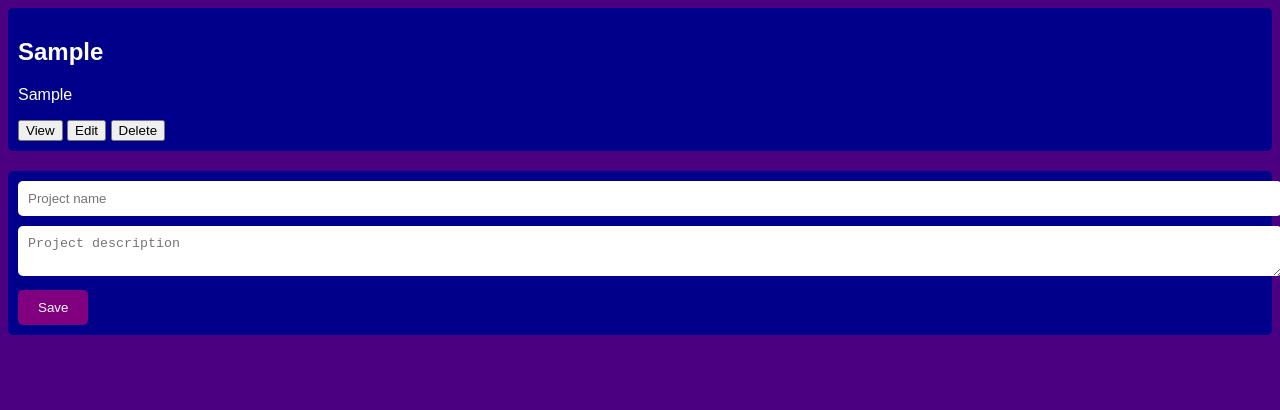
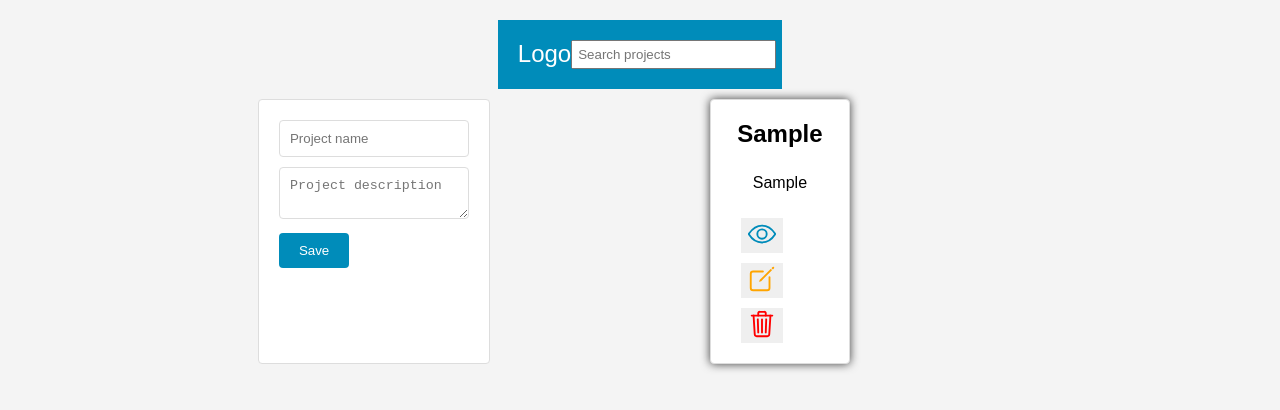
Before and after one commit to Panther-12/teach2give_tasks, a plain HTML site: page project_management_system,/index.html in a window 1280 px wide. Both pictures are taken after typing "Sample", "Sample" into the empty fields and a click on the button "Save". Drawn offline with nearby package versions, Linux system fonts and the light colour scheme.

Commit message:
added the search and edit functionality

```diff
--- a/project_management_system,/index.html
+++ b/project_management_system,/index.html
@@ -4,18 +4,28 @@
     <link rel="stylesheet" type="text/css" href="styles.css">
 </head>
 <body>
-    <div id="project-list"></div>
+    <nav>
+        <div class="logo">Logo</div>
+        <div class="search-container">
+            <input type="text" id="search" placeholder="Search projects">
+        </div>
+    </nav>
+    <div class="container">
         <form id="project-form">
             <input type="hidden" id="project-id">
             <input type="text" id="project-name" placeholder="Project name">
             <textarea id="project-description" placeholder="Project description"></textarea>
             <button type="submit">Save</button>
         </form>
+        <div id="project-list"></div>
+    </div>
     <div id="project-view" style="display: none;">
         <h2 id="project-view-name"></h2>
         <p id="project-view-description"></p>
         <button id="back">Back</button>
     </div>
     <script src="script.js"></script>
+    <script type="module" src="https://unpkg.com/ionicons@7.1.0/dist/ionicons/ionicons.esm.js"></script>
+<script nomodule src="https://unpkg.com/ionicons@7.1.0/dist/ionicons/ionicons.js"></script>
 </body>
 </html>
--- a/project_management_system,/script.js
+++ b/project_management_system,/script.js
@@ -16,11 +16,13 @@ document.addEventListener('DOMContentLoaded', (event) => {
             const div = document.createElement('div');
             div.className = 'project';
             div.innerHTML = `
-                <h2>${project.name}</h2>
-                <p>${project.description}</p>
-                <button class="view">View</button>
-                <button class="edit">Edit</button>
-                <button class="delete">Delete</button>
+            <h2>${project.name}</h2>
+            <p>${project.description}</p>
+            <div class="button-container">
+                <button class="view"><ion-icon name="eye-outline"></ion-icon></button>
+                <button class="edit"><ion-icon name="create-outline"></ion-icon></button>
+                <button class="delete"><ion-icon name="trash-outline"></ion-icon></button>
+            </div>
             `;
             div.querySelector('.view').addEventListener('click', () => {
                 projectViewName.textContent = project.name;
@@ -74,3 +76,16 @@ document.getElementById('back').addEventListener('click', () => {
     projectView.style.display = 'none';
     window.history.pushState({}, '', '/');
 });
+
+document.getElementById('search').addEventListener('input', (event) => {
+    const searchTerm = event.target.value.toLowerCase();
+    const projects = document.querySelectorAll('.project');
+    projects.forEach((project) => {
+        const name = project.querySelector('h2').textContent.toLowerCase();
+        if (name.includes(searchTerm)) {
+            project.style.display = 'flex';
+        } else {
+            project.style.display = 'none';
+        }
+    });
+});
--- a/project_management_system,/styles.css
+++ b/project_management_system,/styles.css
@@ -1,24 +1,71 @@
 body {
-    background-color: indigo;
-    color: white;
+    background-color: #f4f4f4;
     font-family: Arial, sans-serif;
+    padding: 20px;
+    margin: 0;
+    display: flex;
+    flex-direction: column;
+    align-items: center;
 }
 
 #project-list {
-    margin-bottom: 20px;
+    display: flex;
+    flex-wrap: wrap;
+    justify-content: center;
+    width: 100%;
+    max-width: 1200px;
 }
 
 .project {
-    background-color: darkblue;
-    padding: 10px;
-    margin-bottom: 10px;
-    border-radius: 5px;
+    background-color: #fff;
+    margin: 10px;
+    width: calc(33% - 20px);
+    box-sizing: border-box;
+    border: 1px solid #ddd;
+    border-radius: 4px;
+    overflow: hidden;
+    display: flex;
+    flex-direction: column;
+    align-items: center;
+    padding: 20px;
+    box-shadow: 0px 0px 10px 0px rgba(0,0,0,0.75);
+}
+
+.project h2 {
+    margin: 0 0 10px;
+    text-align: center;
+}
+
+.project p {
+    flex-grow: 1;
+    text-align: center;
+}
+
+.project button {
+    margin-top: 10px;
+    border: none;
+    width: fit-content;
+    height: fit-content;
+    background-color: none;
+    margin-left: 10px;
+    cursor: pointer;
+
+    ion-icon{
+        width: 30px;
+        background-color: none;
+        height: 30px;
+    }
 }
 
 #project-form {
-    background-color: darkblue;
-    padding: 10px;
-    border-radius: 5px;
+    width: 100%;
+    max-width: 600px;
+    background-color: #fff;
+    padding: 20px;
+    margin: 10px 0;
+    border: 1px solid #ddd;
+    border-radius: 4px;
+    box-sizing: border-box;
 }
 
 #project-form input,
@@ -26,15 +73,119 @@ body {
     width: 100%;
     margin-bottom: 10px;
     padding: 10px;
-    border-radius: 5px;
-    border: none;
+    border: 1px solid #ddd;
+    border-radius: 4px;
+    box-sizing: border-box;
 }
 
 #project-form button {
     padding: 10px 20px;
     border: none;
-    border-radius: 5px;
-    background-color: purple;
+    border-radius: 4px;
+    background-color: #008CBA;
     color: white;
     cursor: pointer;
 }
+
+#project-view {
+    width: 100%;
+    max-width: 600px;
+    background-color: #fff;
+    padding: 20px;
+    margin: 10px 0;
+    border: 1px solid #ddd;
+    border-radius: 4px;
+    box-sizing: border-box;
+}
+
+#project-view h2 {
+    margin-bottom: 10px;
+}
+
+#project-view button {
+    padding: 10px 20px;
+    border: none;
+    border-radius: 4px;
+    background-color: #008CBA;
+    color: white;
+    cursor: pointer;
+}
+
+.view{
+    ion-icon{
+        color: #008CBA;
+    }
+
+}
+.edit{
+    ion-icon{
+        color: orange;
+    }
+
+}
+
+.delete{
+    ion-icon{
+        color: red;
+    }
+
+}
+nav {
+    display: flex;
+    justify-content: space-between;
+    padding: 20px;
+    background-color: #008CBA;
+    color: white;
+}
+
+.logo {
+    font-size: 24px;
+}
+
+.search-container {
+    width: 100%;
+}
+
+#search {
+    width: 100%;
+    padding: 5px;
+}
+
+.container {
+    display: flex;
+    flex-wrap: wrap;
+    justify-content: space-between;
+    max-width: 1200px;
+    margin: 0 auto;
+}
+
+#project-form {
+    width: calc(33% - 20px);
+    margin-right: 20px;
+}
+
+#project-list {
+    width: calc(66% - 20px);
+}
+
+
+@media (max-width: 768px) {
+    .container {
+        flex-direction: column;
+        align-items: center;
+    }
+
+    #project-form,
+    #project-list {
+        width: 100%;
+    }
+    .project {
+        width: calc(50% - 20px);
+    }
+}
+
+@media (max-width: 480px) {
+    .project {
+        width: calc(100% - 20px);
+    }
+}
```
Lines whose indentation alone changed are shown as unchanged.
